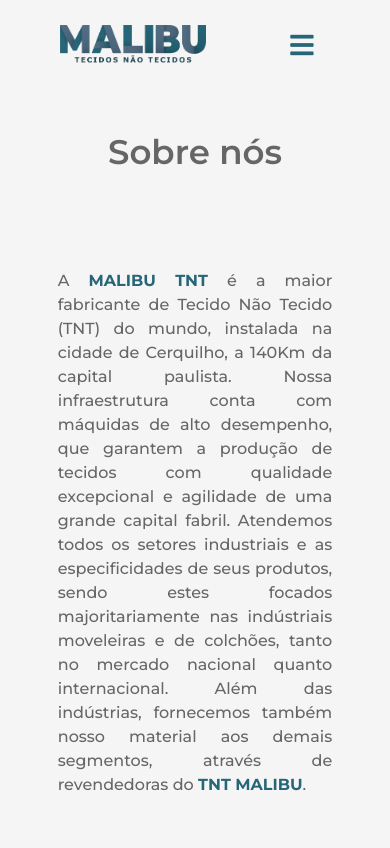
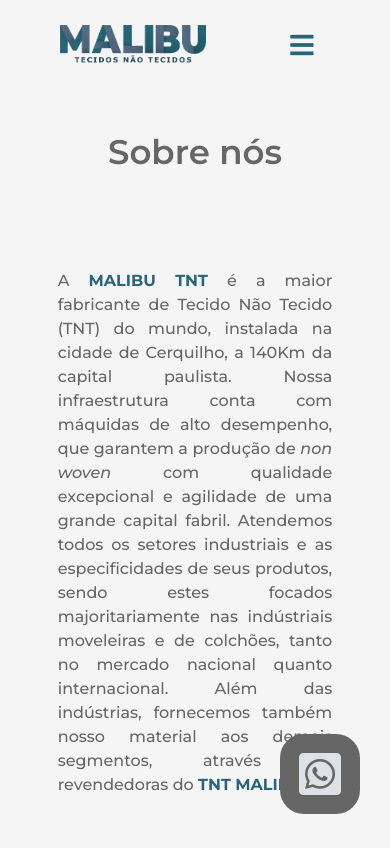
Before and after one commit to abdulhdr1/malibutnt.com.br, a plain HTML site: page pages/about.html in a window 390 px wide. Shown: the top 848 px of the page. Drawn offline with nearby package versions, Linux system fonts and the light colour scheme.

Commit message:
New slide img, new roudend contact button, contant info

```diff
--- a/css/style.css
+++ b/css/style.css
@@ -36,6 +36,34 @@
 .about-home {
     overflow: hidden;
     padding-top: 10vh;
+}
+
+.round-contact {
+    width: 80px;
+    height: 80px;
+    position: fixed;
+    right: 30px;
+    bottom: 30px;
+    background-color: var(--first-color);
+    text-align: center;
+    border-radius: 30%;
+    display: flex;
+}
+
+.round-contact a {
+    width: 100%;
+    height: 100%;
+    margin: auto;
+    display: flex;
+    text-decoration: none;
+}
+
+.round-contact a i {
+    margin: auto;
+}
+
+.round-contact a i:hover {
+    color: var(--fifth-color);
 }
 
 body {
@@ -139,6 +167,15 @@
 #principles .col-lg-3.isntShowing {
     transform: translateY(100%);
     opacity: 0;
+}
+
+.flags {
+    height: 45px;
+    margin-right: 15px;
+}
+
+.flags:hover {
+    transform: scale(1);
 }
 
 #principles .col-lg-3,
@@ -318,6 +355,9 @@
     .carousel-inner {
         margin-top: 10vh;
     }
+    .round-contact a i {
+        padding: 0;
+    }
 }
 
 .about-text-img img {
--- a/pages/about.html
+++ b/pages/about.html
@@ -54,8 +54,9 @@
                 <div class="col-lg-6 about-home-title my-auto">
                     <h1 class="my-5"> Sobre nós</h1>
                     <p class="container-text w-75 text-lg-start py-5">A <strong class="text-third">MALIBU TNT</strong> é a maior fabricante de Tecido Não Tecido (TNT) do mundo, instalada na cidade de Cerquilho, a 140Km da capital paulista. Nossa infraestrutura conta com máquidas de alto desempenho, que
-                        garantem a produção de tecidos com qualidade excepcional e agilidade de uma grande capital fabril. Atendemos todos os setores industriais e as especificidades de seus produtos, sendo estes focados majoritariamente nas indústriais
-                        moveleiras e de colchões, tanto no mercado nacional quanto internacional. Além das indústrias, fornecemos também nosso material aos demais segmentos, através de revendedoras do <strong class="text-third">TNT MALIBU</strong>. </p>
+                        garantem a produção de <em>non woven</em> com qualidade excepcional e agilidade de uma grande capital fabril. Atendemos todos os setores industriais e as especificidades de seus produtos, sendo estes focados majoritariamente nas
+                        indústriais moveleiras e de colchões, tanto no mercado nacional quanto internacional. Além das indústrias, fornecemos também nosso material aos demais segmentos, através de revendedoras do <strong class="text-third">TNT MALIBU</strong>.
+                    </p>
                 </div>
                 <div class="col-lg-6 text-center">
                     <img class="non-galery-img about-home-img" src="../images/products/imgfactory.jpg" alt="">
@@ -86,12 +87,20 @@
             </div>
         </div>
     </div>
+    <div class="round-contact">
+        <a href="https://wa.me/5515998034993">
+            <i class="fab fa-whatsapp-square fa-3x contact contact-a"></i>
+        </a>
+    </div>
     <!-- Contato -->
     <div class="container-fluid p-0 contact bg-fifth">
         <div class="col-lg-9 mx-auto h-100">
             <div class="row h-100 d-flex justify-content-center">
                 <div class="col-lg-5 py-5">
                     <h1 class="text-uppercase">Contato</h1>
+                    <img class="flags" src="/images/flags/brazil.png" alt="" />
+                    <img class="flags" src="/images/flags/uk.png" alt="" />
+                    <img class="flags" src="/images/flags/spain.png" alt="" />
                     <ul class="ps-0">
                         <li class="contact-li">
                             <a href="tel:551532859100" class="text-decoration-none contact contact-a">(15) 3285-9100</a
@@ -104,7 +113,7 @@
               >contato@malibutnt.com.br</a
             >
           </li>
-          <li class="contact-li">Rua, Bairro, Cidade, Estado</li>
+          <li class="contact-li">Estrada Municipal, S/N - Galpão G, Capuava, Cerquilho, São Paulo</li>
           <li class="contact-li mb-0">
             <a href="https://www.instagram.com/malibu.tnt/"
               ><i
```
Also changed, not shown: index.html (+9 -2 lines), pages/products.html (+11 -10 lines), images/products/img15.jpg.
